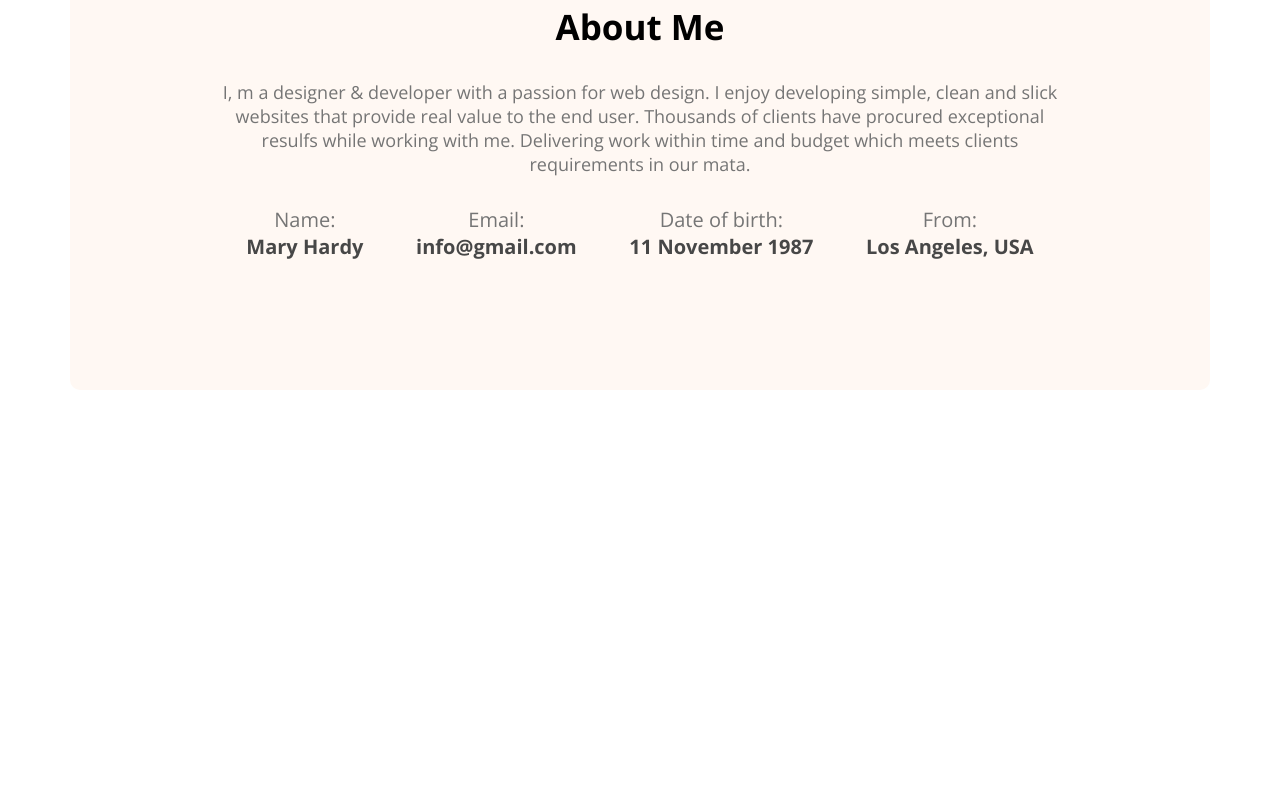
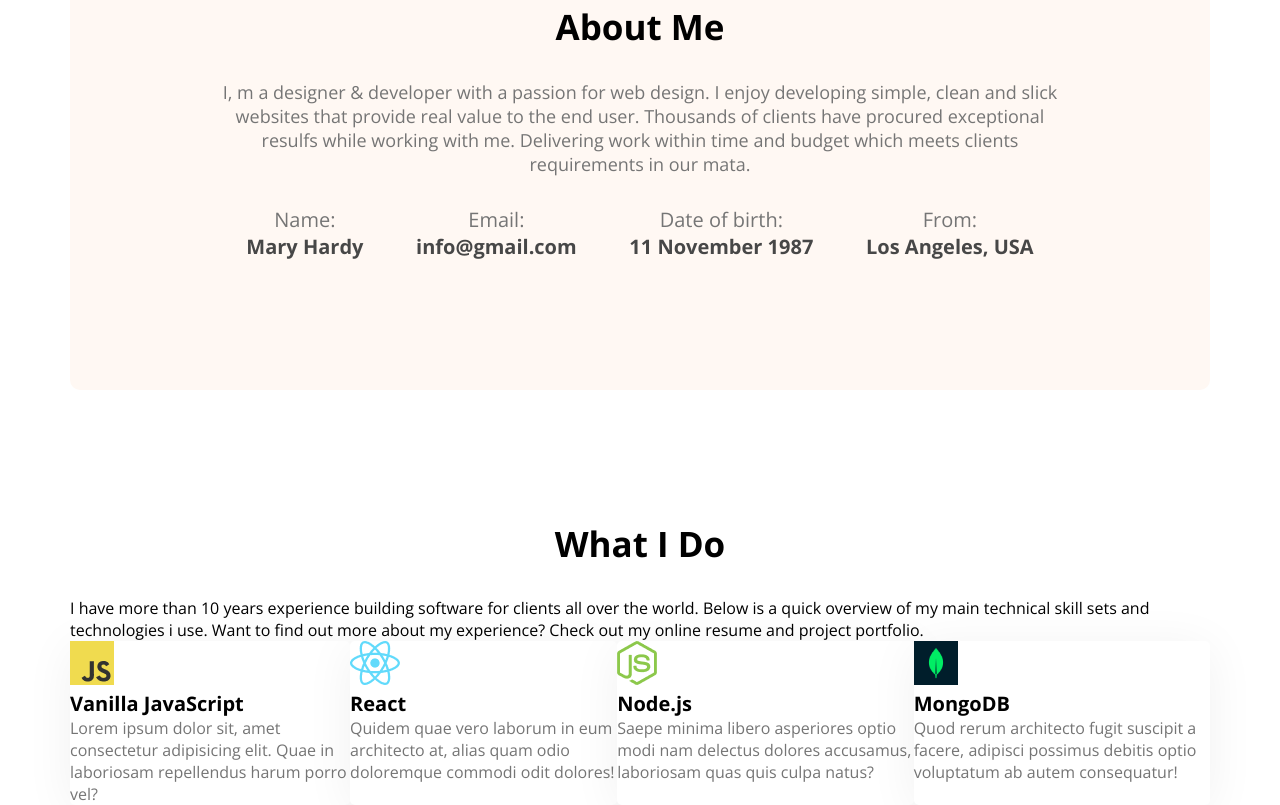
Before and after one commit to isratkorobi/developer-portfolio-2, a plain HTML site: page index.html in a window 1280 px wide. Shown: the part 1057-1862 px from the top of the page. Before the commit the page ends 1447 px from the top, so only its background shows below. Drawn offline with nearby package versions, Linux system fonts and the light colour scheme.

Commit message:
add icon

```diff
--- a/index.html
+++ b/index.html
@@ -70,7 +70,50 @@
         </div>
       </section>
       <!-- what i do section -->
-
+      <section class="what-i-do">
+        <h3 class="section-title">What I Do</h3>
+        <p>
+          I have more than 10 years experience building software for clients all
+          over the world. Below is a quick overview of my main technical skill
+          sets and technologies i use. Want to find out more about my
+          experience? Check out my online resume and project portfolio.
+        </p>
+        <!-- .skills-container>.skill*4>img+p.skill-title+p.skill-description>lorem15 -->
+        <div class="skills-container">
+          <div class="skill">
+            <img src="images/icons/js.png" alt="" />
+            <p class="skill-title">Vanilla JavaScript</p>
+            <p class="skill-description">
+              Lorem ipsum dolor sit, amet consectetur adipisicing elit. Quae in
+              laboriosam repellendus harum porro vel?
+            </p>
+          </div>
+          <div class="skill">
+            <img src="images/icons/react.png" alt="" />
+            <p class="skill-title">React</p>
+            <p class="skill-description">
+              Quidem quae vero laborum in eum architecto at, alias quam odio
+              doloremque commodi odit dolores!
+            </p>
+          </div>
+          <div class="skill">
+            <img src="images/icons/nodejs.png" alt="" />
+            <p class="skill-title">Node.js</p>
+            <p class="skill-description">
+              Saepe minima libero asperiores optio modi nam delectus dolores
+              accusamus, laboriosam quas quis culpa natus?
+            </p>
+          </div>
+          <div class="skill">
+            <img src="images/icons/mongo.png" alt="" />
+            <p class="skill-title">MongoDB</p>
+            <p class="skill-description">
+              Quod rerum architecto fugit suscipit a facere, adipisci possimus
+              debitis optio voluptatum ab autem consequatur!
+            </p>
+          </div>
+        </div>
+      </section>
     </main>
     <footer></footer>
   </body>
--- a/styles/portfolio.css
+++ b/styles/portfolio.css
@@ -95,3 +95,25 @@ main {
   font-size: 20px;
   color: #474747;
 }
+/* What i do */
+.what-i-do {
+  margin-top: 130px;
+}
+.skills-container {
+  display: flex;
+}
+.skill {
+  background: #ffffff;
+  box-shadow: 0px 6px 50px rgba(0, 0, 0, 0.06);
+  border-radius: 5px;
+}
+.section-title{
+  text-align: center;
+}
+.skill-title {
+  font-weight: 700;
+  font-size: 20px;
+}
+.skill-description {
+  color: #757575;
+}
```
